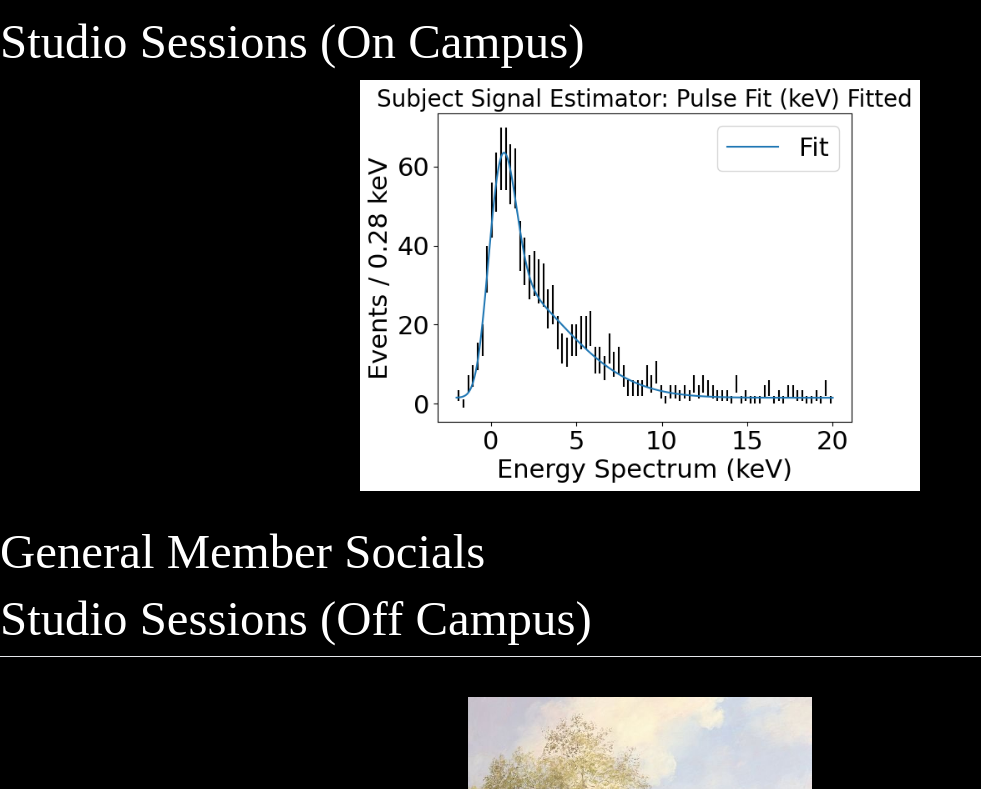
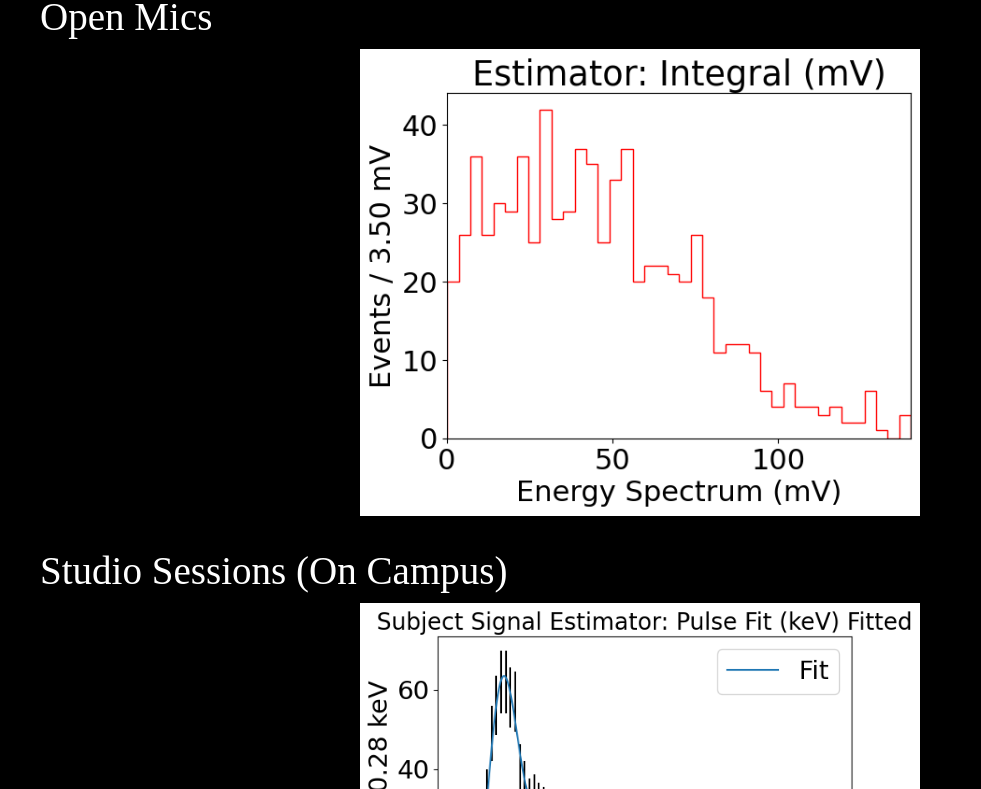
Before and after one commit to aaratha/vicrecords, an Astro site: page /events in a window 1280 px wide. Shown: the part 778-1567 px from the top of the page, without its empty margins (0-981 px from the left). Built offline with nearby package versions, Linux system fonts and the light colour scheme; Astro itself is replaced by a stand-in of ours.

Commit message:
layed the groundwork for gallery

```diff
--- a/src/components/Footer.astro
+++ b/src/components/Footer.astro
@@ -3,7 +3,7 @@ const today = new Date();
 ---
 
 <footer>
-	&copy; {today.getFullYear()} VicRecords. All rights reserved.
+  &copy; {today.getFullYear()} Vic Records. All rights reserved.
 </footer>
 <style>
   footer {
--- a/src/components/Header.astro
+++ b/src/components/Header.astro
@@ -143,7 +143,6 @@ import { SITE_TITLE } from "../consts";
     color: var(--black);
     border-bottom: 4px solid transparent;
     text-decoration: none;
-    border-radius: 8px;
     justify-content: center;
   }
   nav a:hover {
--- a/src/components/PhotoGallery.astro
+++ b/src/components/PhotoGallery.astro
@@ -5,14 +5,16 @@ const posts = (await getCollection("photo-gallery")).sort(
   (a, b) => b.data.pubDate.valueOf() - a.data.pubDate.valueOf(),
 );
 
-
-
-const eventTypes = ["Open Mics", "Studio Sessions (On Campus)", "General Member Socials", "Studio Sessions (Off Campus)"];
-  const groupedPosts = eventTypes.map(eventType => ({
+const eventTypes = [
+  "Open Mics",
+  "Studio Sessions (On Campus)",
+  "General Member Socials",
+  "Studio Sessions (Off Campus)",
+];
+const groupedPosts = eventTypes.map((eventType) => ({
   eventType,
-    posts: posts.filter(post => post.data.type === eventType),
+  posts: posts.filter((post) => post.data.type === eventType),
 }));
-
 ---
 
 <!doctype html>
@@ -87,12 +89,14 @@ const eventTypes = ["Open Mics", "Studio Sessions (On Campus)", "General Member
     </style>
   </head>
   <body class="bg-black">
-    <h1>Gallery</h1>
-    <main class="mt-10 border-b">
-      {groupedPosts.map(({ eventType, posts }) => (
-        <section>
-          <h2>{eventType}</h2>
-          <ul>
+    <h1 class="border-t pl-4 pt-4">Gallery</h1>
+    <main class="flex flex-col">
+      <!-- "border !w-[96vw] rounded-2xl overflow-x-scroll max-w-screen"> -->
+      {
+        groupedPosts.map(({ eventType, posts }) => (
+          <section class="overflow-x-scoll ">
+            <h3 class="ml-10">{eventType}</h3>
+            <ul class="flex flex-row ">
               {posts.map((post) => (
                 <li>
                   <img src={post.data.imgSrc} alt={post.data.description} />
@@ -100,7 +104,8 @@ const eventTypes = ["Open Mics", "Studio Sessions (On Campus)", "General Member
               ))}
             </ul>
           </section>
-      ))}
+        ))
+      }
     </main>
   </body>
 </html>
--- a/src/pages/events/index.astro
+++ b/src/pages/events/index.astro
@@ -88,7 +88,6 @@ const posts = (await getCollection("events")).sort(
   <body class="bg-black">
     <Header />
     <main class="flex flex-col mt-10 w-full">
-      <PhotoGallery />
       <section class="mt-10">
         <ul>
           {
@@ -111,6 +110,7 @@ const posts = (await getCollection("events")).sort(
           }
         </ul>
       </section>
+      <PhotoGallery />
     </main>
     <Footer />
   </body>
--- a/src/pages/index.astro
+++ b/src/pages/index.astro
@@ -228,7 +228,7 @@ import Layout from "../layouts/Layout.astro";
       }
       .hovered,
       .gradient-blur:hover {
-        box-shadow: 0 0 3rem 0 rgba(0, 0, 1, 0.5);
+        box-shadow: 0 0 3rem 0 rgba(0, 0, 1, 1);
         transition: 0.5s cubic-bezier(0.52, 0.19, 0.39, 0.95);
         backdrop-filter: blur(0px);
         animation: blur 0.5s 0.5s forwards;
```
Lines whose indentation alone changed are shown as unchanged.
